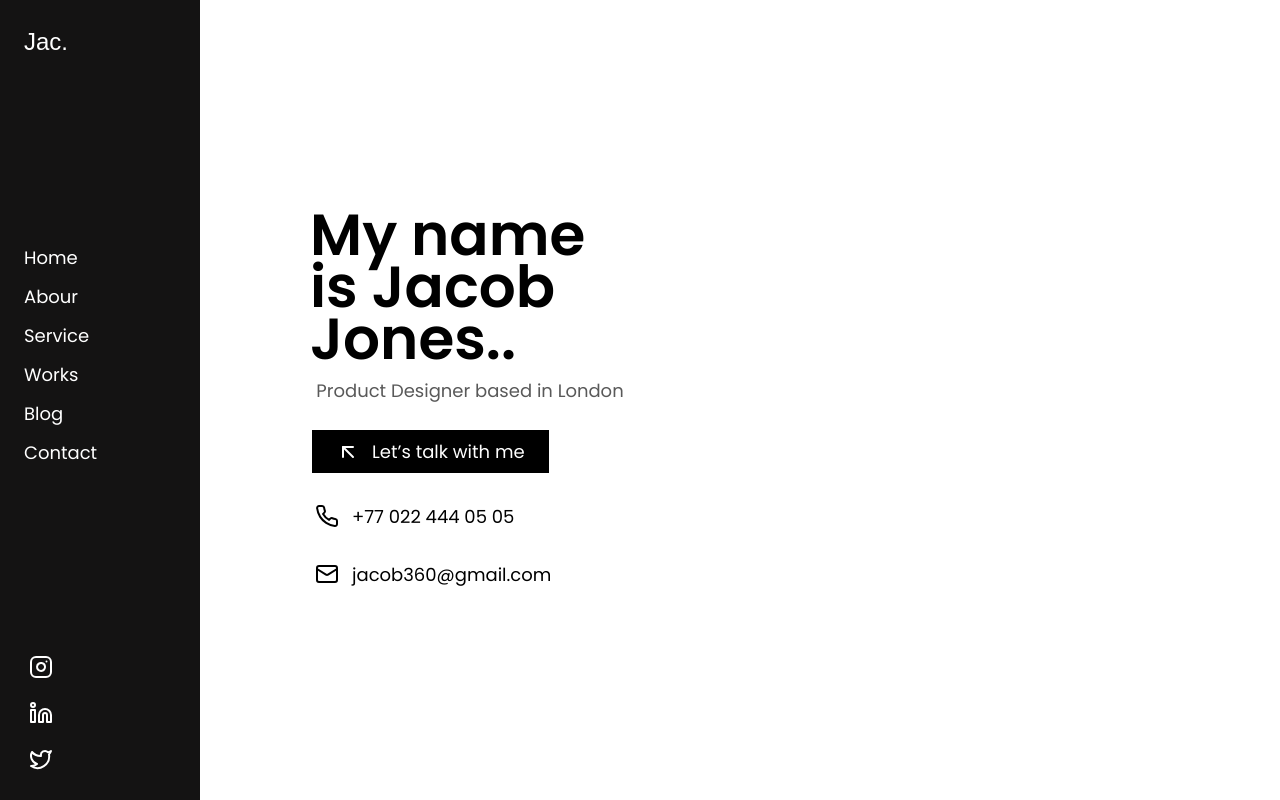
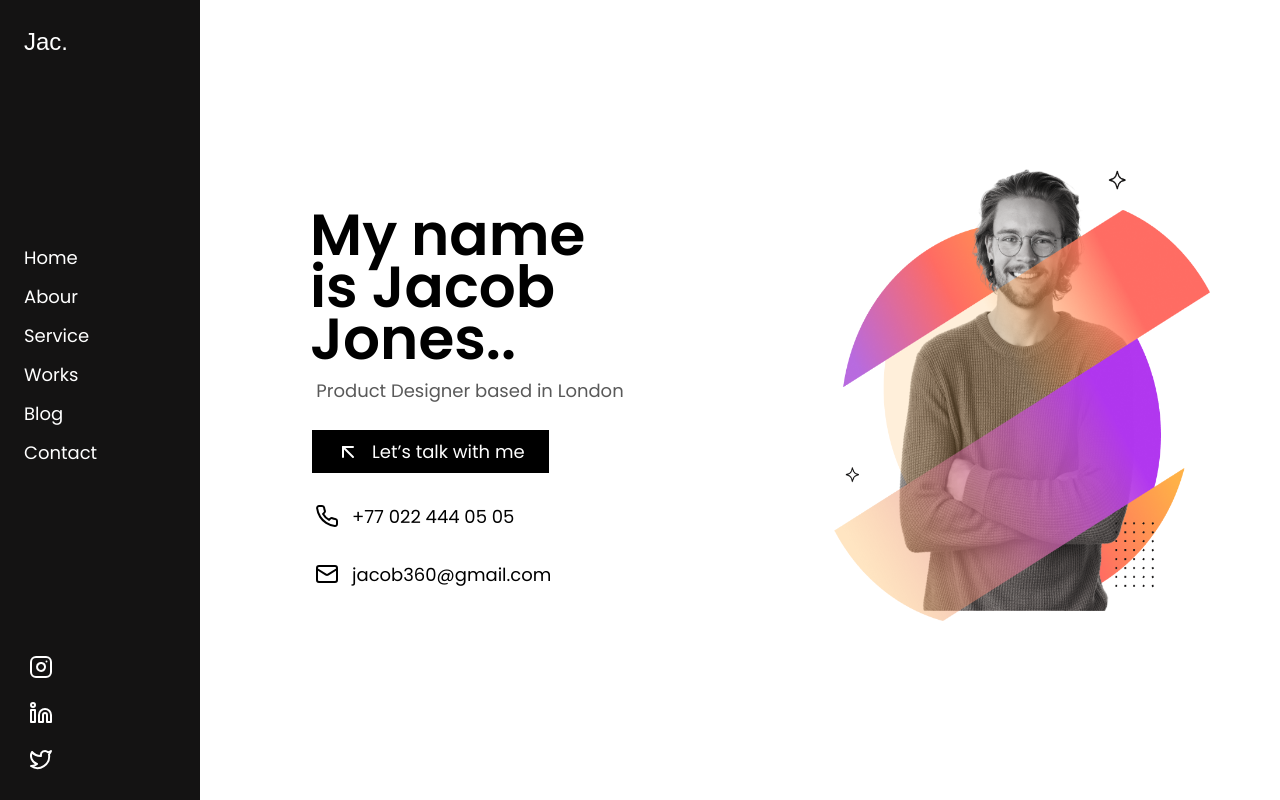
Before and after one commit to Neel3301/Web-Weaver, a Next.js app: page /web/template_1 in a window 1280 px wide. Built offline with nearby package versions, Linux system fonts and the light colour scheme; a web font is replaced by a local one.

Commit message:
Image Component & Template - 1 landing page

```diff
--- a/src/app/web/template_1/component/T1_Landing.tsx
+++ b/src/app/web/template_1/component/T1_Landing.tsx
@@ -1,5 +1,6 @@
 import Btn from "@/components/utils/Btn";
 import Icon from "@/components/utils/Icon";
+import Image from "@/components/utils/Image";
 import Text from "@/components/utils/Text";
 import { poppins } from "@/constants/studio/font_list";
 
@@ -67,7 +68,14 @@ const T1_Landing = () => {
       </div>
 
       {/* right */}
-      <div className="flex h-full w-[50%] flex-col items-center justify-center"></div>
+      <div className="flex h-full w-[50%] flex-col items-center justify-center">
+        <Image
+          cid="t1-landing"
+          img="/T1/landing.png"
+          height={500}
+          width={400}
+        />
+      </div>
     </div>
   );
 };
--- a/src/components/utils/Image.tsx
+++ b/src/components/utils/Image.tsx
@@ -1,3 +1,4 @@
+"use client";
 import use_Toolbox_Store from "@/store/studio/Toolbox_Store";
 import { use_Image_Store } from "@/store/utils/Image_Store";
 import { usePathname } from "next/navigation";
```
Also changed, not shown: public/T1/landing.png (added).
